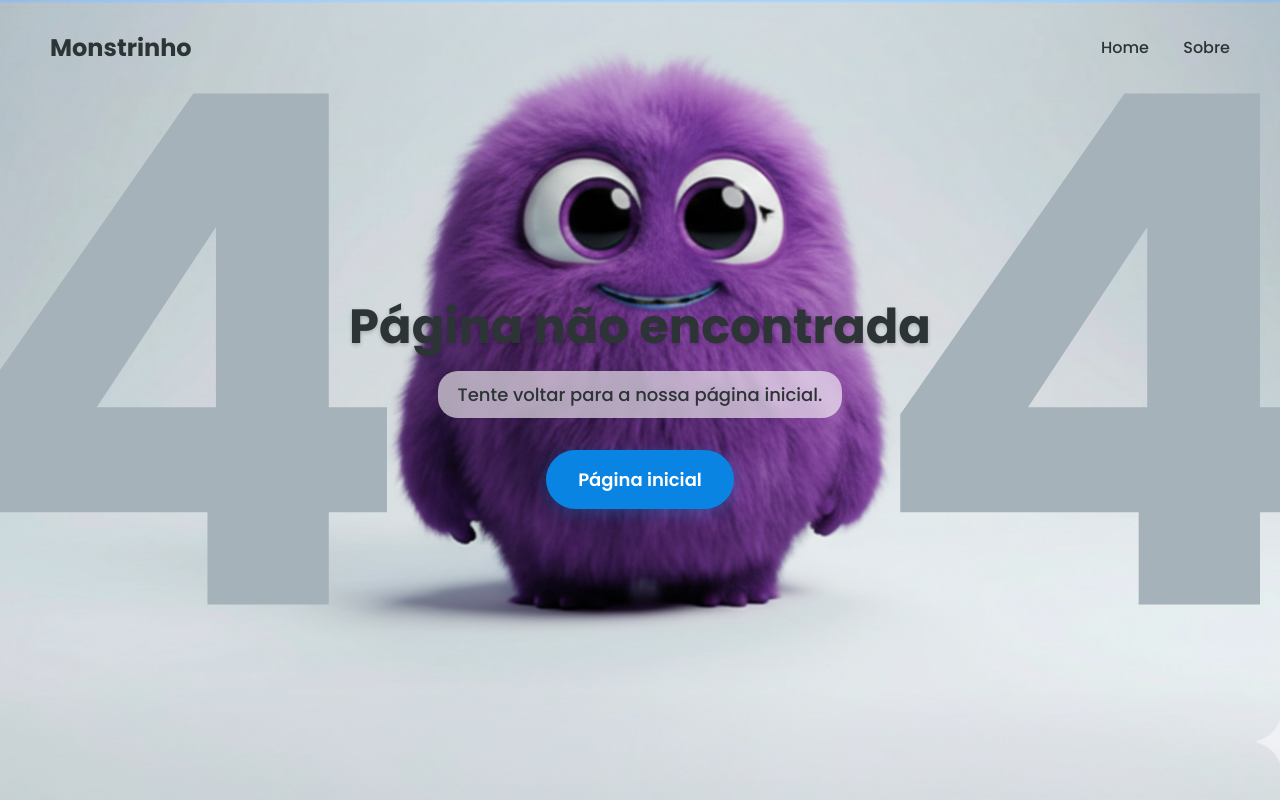
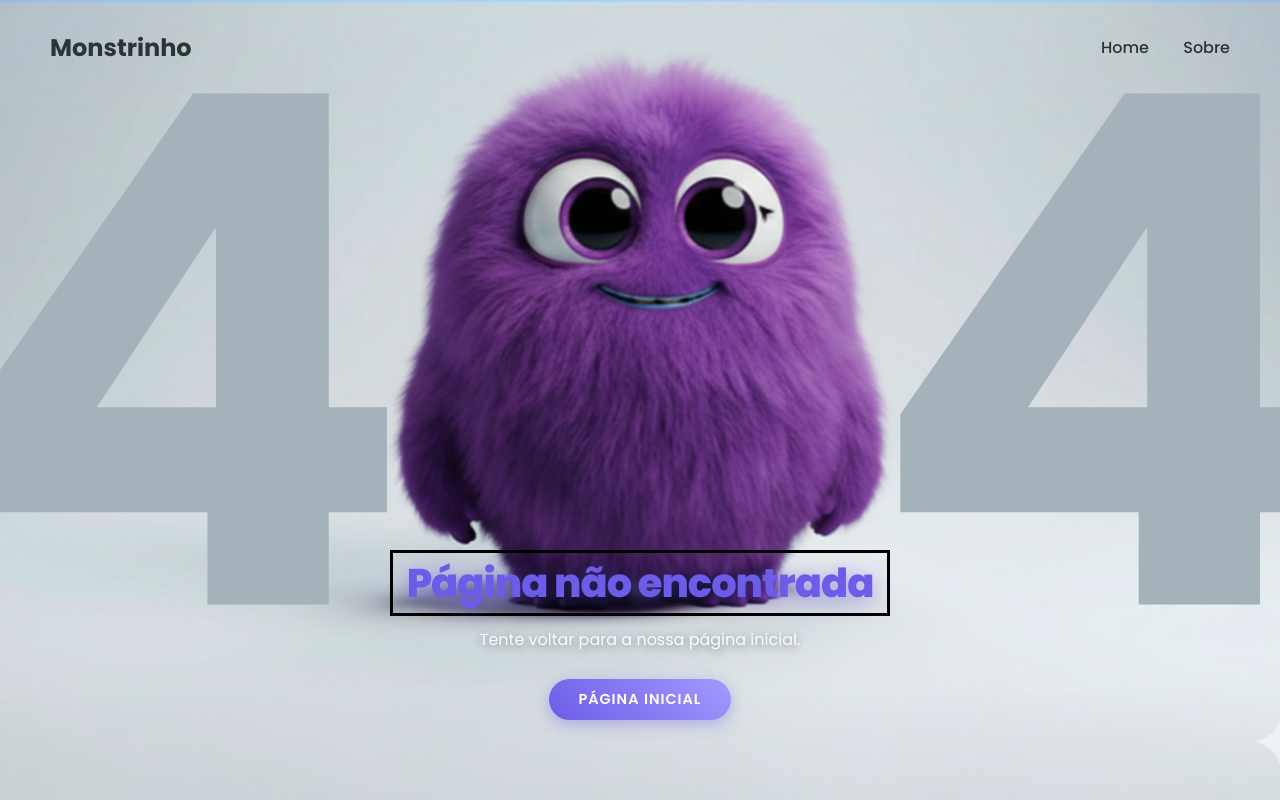
Before and after one commit to Ylgner-Witoszynski/Page-Erro404-Animation, a plain HTML site: page index.html in a window 1280 px wide. Drawn offline with Linux system fonts and the light colour scheme.

Commit message:
Update style.css

```diff
--- a/style.css
+++ b/style.css
@@ -63,9 +63,11 @@ header nav a:hover {
   object-fit: cover;
   position: absolute;
 }
+
 video {
   transition: opacity 0.5s ease-in-out;
 }
+
 .divVideo img,
 .divVideo video {
   width: 100%;
@@ -87,52 +89,56 @@ header nav a:hover {
 }
 
 .conteudo {
-  position: relative;
-  display: flex;
-  flex-direction: column;
-  justify-content: center;
-  align-items: center;
-  height: 100%;
-  z-index: 2;
+  position: absolute;
+  bottom: 10%;
+  left: 50%;
+  transform: translateX(-50%);
   text-align: center;
-  padding: 20px;
+  font-family: "Poppins", sans-serif;
+  z-index: 10;
+  width: 90%;
+  max-width: 500px;
 }
 
 .conteudo h1 {
-  font-size: 48px;
-  color: #2d3436;
-  margin-bottom: 8px;
-  text-shadow: 0px 2px 4px rgba(0, 0, 0, 0.2);
+  font-size: 2.5rem;
+  font-weight: 800;
+  color: #6c5ce7;
+  border: solid #000;
+  margin-bottom: 0.5rem;
+  text-shadow: 0 4px 20px rgba(108, 92, 231, 0.5);
+  letter-spacing: -1px;
 }
 
 .conteudo p {
-  font-size: 18px;
-  color: #2d3436;
-  font-weight: 500;
-  margin-bottom: 32px;
-  background-color: rgba(255, 255, 255, 0.6);
-  backdrop-filter: blur(5px);
-  padding: 10px 20px;
-  border-radius: 20px;
+  font-size: 1rem;
+  margin-bottom: 1.5rem;
+  color: #fff;
+  border: solid #0000;
+  text-shadow: 0 2px 10px rgba(0, 0, 0, 0.5);
+  opacity: 0.9;
 }
 
 .conteudo button {
-  padding: 16px 32px;
-  font-size: 18px;
+  padding: 10px 30px;
+  border: none;
+  border-radius: 50px;
+  background: linear-gradient(45deg, #6c5ce7, #a29bfe);
+  color: #fff;
+  font-size: 0.9rem;
   font-weight: 600;
-  border-radius: 50px;
-  border: none;
-  outline: none;
   cursor: pointer;
-  background-color: #0984e3;
-  color: #fff;
   transition: all 0.3s ease;
-  box-shadow: 0 4px 15px rgba(9, 132, 227, 0.3);
+  font-family: "Poppins", sans-serif;
+  box-shadow: 0 4px 15px rgba(108, 92, 231, 0.4);
+  text-transform: uppercase;
+  letter-spacing: 1px;
 }
 
 .conteudo button:hover {
-  transform: translateY(-3px);
-  box-shadow: 0 6px 20px rgba(9, 132, 227, 0.4);
+  transform: translateY(-3px) scale(1.05);
+  box-shadow: 0 8px 25px rgba(108, 92, 231, 0.6);
+  background: linear-gradient(45deg, #5f27cd, #6c5ce7);
 }
 
 @media (max-width: 768px) {
```
Lines whose indentation alone changed are shown as unchanged.
